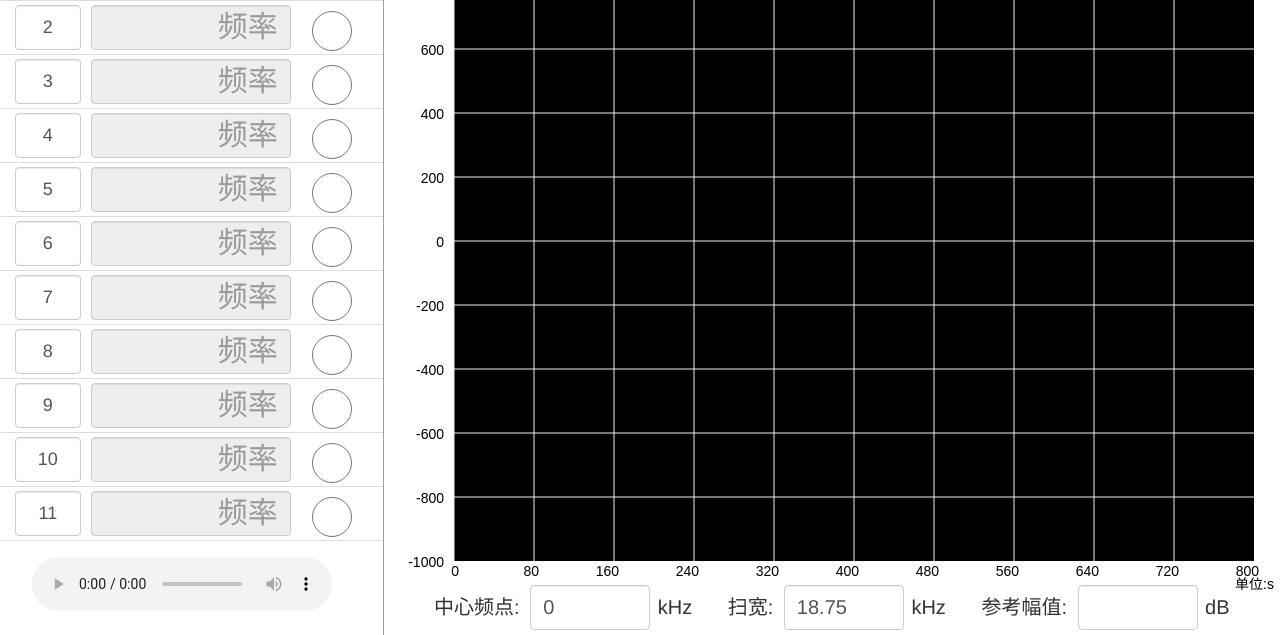
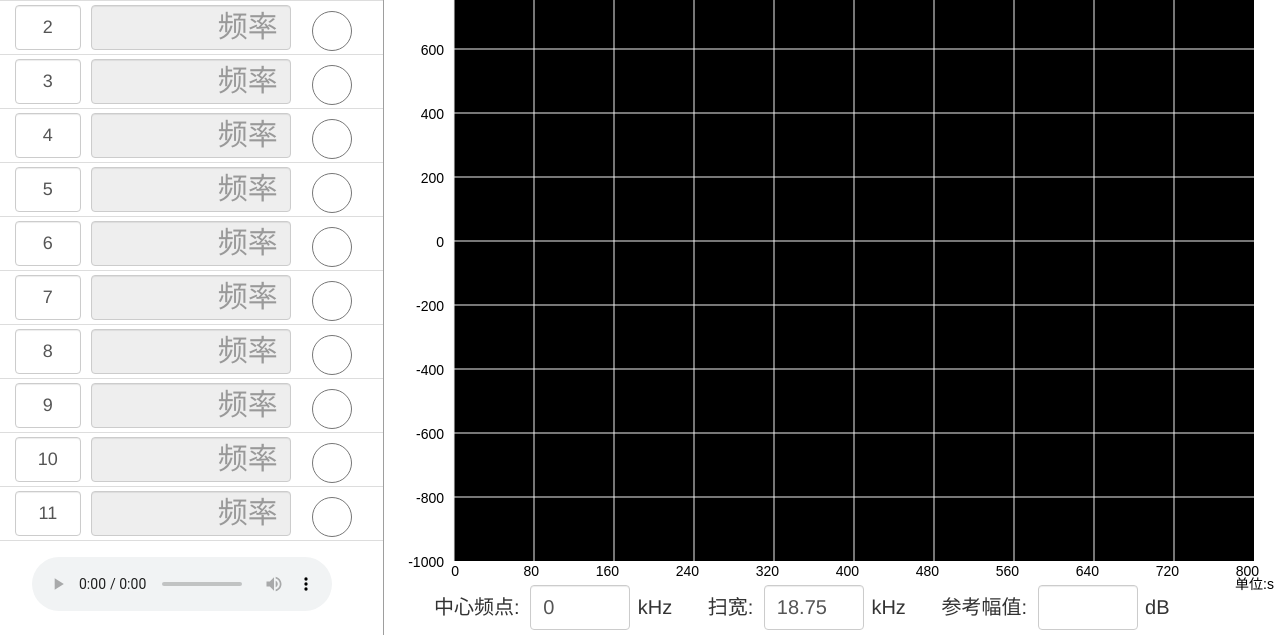
Before and after one commit to zengxinjian/echarts-chart, a plain HTML site: page Reveiver/index6.html in a window 1280 px wide. Shown: the part 165-800 px from the top of the page. Drawn offline with Linux system fonts and the light colour scheme; no server answers.

Commit message:
'合并wff'

```diff
--- a/Reveiver/index6.html
+++ b/Reveiver/index6.html
@@ -159,15 +159,15 @@
 				</div>
 				<div style="position: fixed;top:750px;float:left;margin-left: 20px;z-index: 10;font-size:20px;">
 					<div style="margin-left: 30px;margin-top: 10px;display:inline;">中心频点:</div>
-					<input id="input_center" type="number" class="form-control" value="0" style="margin-left: 5px;width:120px;height:45px;line-height:40px ;font-size:20px;marginTop:4px;display:inline;">
+					<input id="input_center" type="number" class="form-control" value="0" style="margin-left: 5px;width:100px;height:45px;line-height:40px ;font-size:20px;marginTop:4px;display:inline;">
 					<div style="margin-left: 2px;margin-top: 10px;display:inline;">kHz</div>
 
 					<div style="margin-left: 30px;margin-top: 10px;display:inline;">扫宽:</div>
-					<input id="input_span" type="number" class="form-control" value="18.75" style="margin-left: 5px;width:120px;height:45px;line-height:40px ;font-size:20px;marginTop:4px;display:inline;">
+					<input id="input_span" type="number" class="form-control" value="18.75" style="margin-left: 5px;width:100px;height:45px;line-height:40px ;font-size:20px;marginTop:4px;display:inline;">
 					<div style="margin-left: 2px;margin-top: 10px;display:inline;">kHz</div>
 
 					<div style="margin-left: 30px;margin-top: 10px;display:inline;">参考幅值:</div>
-					<input id="input_level" type="number" class="form-control" value="" style="margin-left: 5px;width:120px;height:45px;line-height:40px ;font-size:20px;marginTop:4px;display:inline;">
+					<input id="input_level" type="number" class="form-control" value="" style="margin-left: 5px;width:100px;height:45px;line-height:40px ;font-size:20px;marginTop:4px;display:inline;">
 					<div style="margin-left: 2px;margin-top: 10px;display:inline;">dB</div>
 				</div>
 				<div id="myTabContent" class="tab-content" style="position: relative;top: -75px;z-index: -1;">
@@ -196,7 +196,7 @@
 							<div style="text-align:center;width: 700px;display: none;">
 								<h4>语谱图</h4>
 							</div>
-							<div id="sm_yupu" style="width: 1000px;height:800px;margin-left: -10px;"></div>
+							<div id="sm_yupu" style="width: 1000px;height:800px;margin-left: -54px;"></div>
 						</div>
 					</div>
 					<div class="tab-pane fade " id="pu">
@@ -205,7 +205,7 @@
 								<h4>瀑布图</h4>
 							</div>
 							<!-- 语谱图的显示位置 -->
-							<div id="sm_spectrogram" style="width: 1000px;height:800px;margin-left: -10px;"></div>
+							<div id="sm_spectrogram" style="width: 1000px;height:800px;margin-left: -54px;"></div>
 						</div>
 					</div>
 				</div>
--- a/Reveiver/sm_spectrogram6.js
+++ b/Reveiver/sm_spectrogram6.js
@@ -61,10 +61,7 @@ var sm_spectrogram=(function(){
             gBlue = '0' + gBlue;
         }
         var fillStyleStr =  '#' + gRed + gGreen + gBlue + '';
-        // console.log("gRed: ",gRed,"gGreen: ",gGreen,"gBlue: ",gBlue, "fillStyleStr: ", fillStyleStr)
         this.ctx.fillStyle = fillStyleStr;
-
-        // console.log("this.ctx.fillStyle: ",this.ctx.fillStyle);
         this.ctx.fillRect(parseInt(this.canvas.width*0.9+3),parseInt(this.canvas.height*0.3),parseInt(this.canvas.width*0.02),15);
         //this.ctx.fill();
         this.ctx.save();
@@ -129,7 +126,7 @@ var sm_spectrogram=(function(){
 
         var canvasGW = parseInt(this.canvas.width*0.02);
         var spaning =  (canvasGH - 30)/8;          //线的跨度
-        console.log("spaning: " ,spaning);
+        //console.log("spaning: " ,spaning);
         // 画标线：两条标线的线的跨度 spaning，第一条标线的起始位置:this.canvas.height*0.3+spaning/3
         for(var i=1; i<10; i++) {
             this.ctx.beginPath();
```
